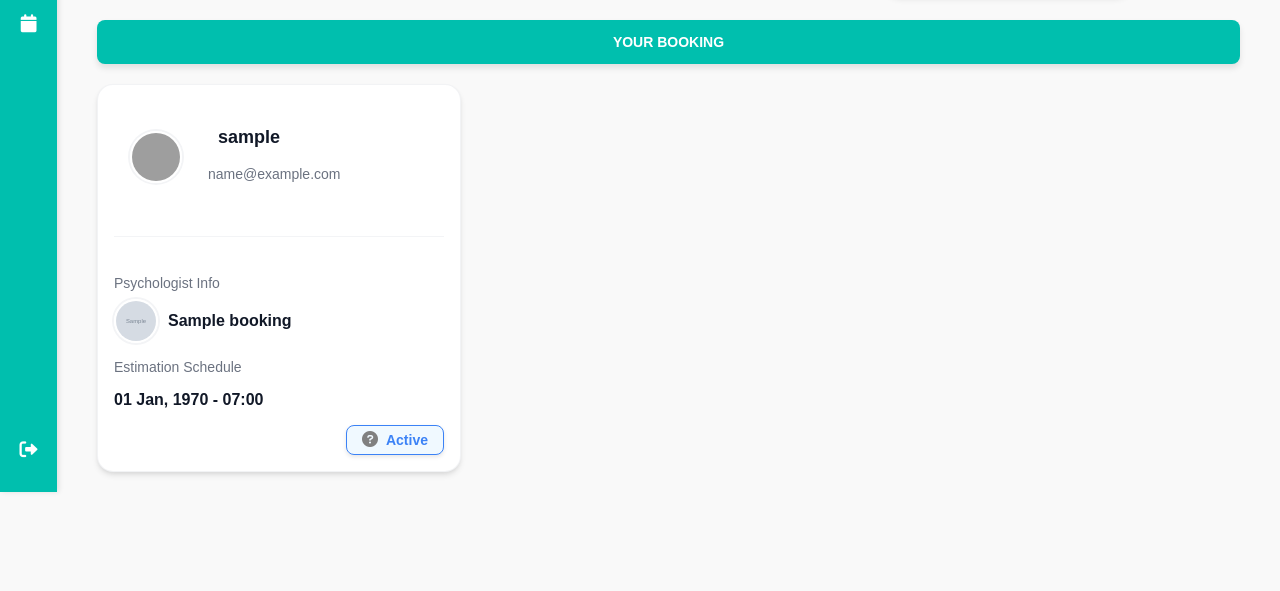
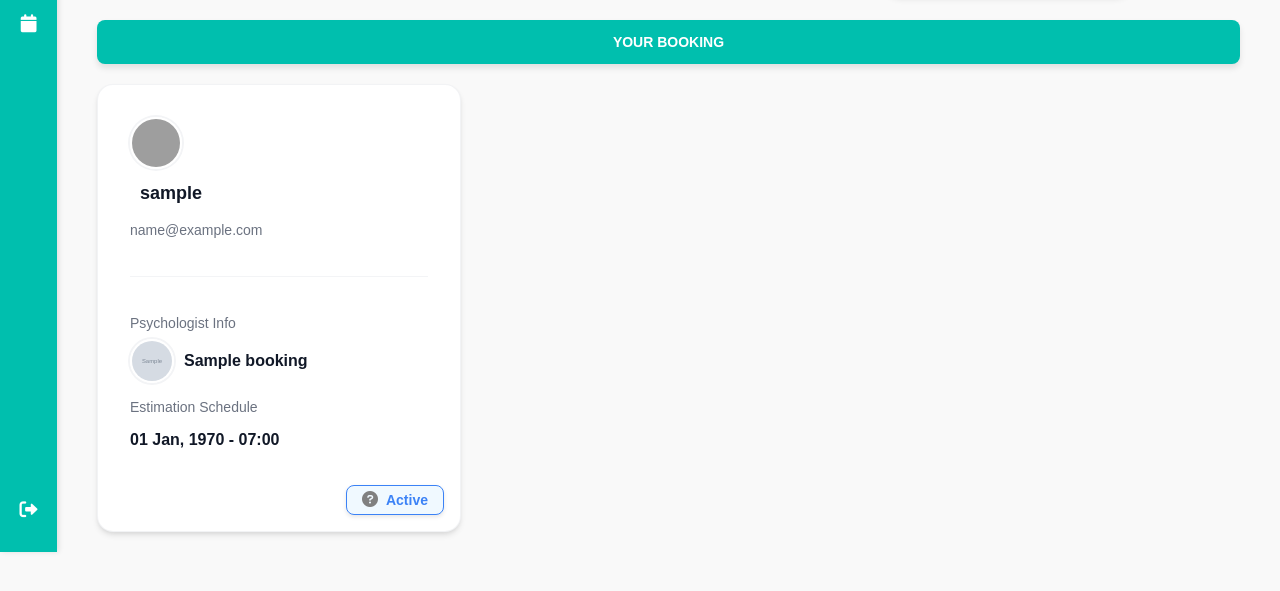
Before and after one commit to absrdprogrammer/mental-health-tracker-web, a CodeIgniter app: the page made by application/views/user/booking.php in a window 1280 px wide. Shown: the part 70-661 px from the top of the page. Run offline with CodeIgniter, Linux system fonts and the light colour scheme; a user stored in the database is signed in; tables that the repository leaves empty hold one stand-in row (values such as "Sample post"); the template is opened without the code that fills it: most values are stand-ins (such as "Sample title", 1, 10 or a date in 2020); grey boxes marked "Sample" are stand-in pictures; data that the repository does not hold is empty; grey boxes are pictures that could not be loaded.

Commit message:
update booking.php, main.css

```diff
--- a/application/views/user/booking.php
+++ b/application/views/user/booking.php
@@ -32,6 +32,7 @@
 
     <!-- Main Content -->
     <div class="main-content">
+      <!-- Header -->
       <!-- Header -->
       <div class="header">
         <div class="header-left">
@@ -81,6 +82,7 @@
                   </button>
                 </div>
               </div>
+
               <div id="moodModal" class="modal">
                 <div class="modal-content">
                   <span class="close" id="closeModal">&times;</span>
@@ -125,16 +127,16 @@
 
       <!-- Patient Cards -->
       <div class="grid grid-cols-3 gap-6 mt-6">
+        <!-- Contoh Data Pasien (Statis) -->
         <?php foreach ($bookings as $booking): ?>
           <?php if ($booking->status != 'canceled'): ?>
             <div class="patient-card">
               <div class="patient-info">
                 <div class="flex items-center">
-                  <img class="profile-image" src="https://flowbite.com/docs/images/people/profile-picture-1.jpg" alt="Patient">
-                  <div class="patient-details ml-4">
+                  <img class="profile-image" src="https://flowbite.com/docs/images/people/profile-picture-1.jpg" alt="Patient" />
+                  <div class="patient-details">
                     <h3 class="patient-name"><?php echo $booking->user_name; ?></h3>
                     <p class="patient-contact"><?php echo $booking->user_email; ?></p>
-                  </div>
                   </div>
                 </div>
                 <div class="doctor-section">
@@ -148,37 +150,41 @@
                     <p class="schedule-time"><?php echo date('d M, Y - H:i', strtotime($booking->booking_date . ' ' . $booking->booking_time)); ?></p>
                   </div>
                 </div>
+              </div>
               <div class="card-proses">
                 <div class="status-card">
                   <span class="status-icon">
                     <?php
+                    // Tentukan ikon berdasarkan status
                     switch ($booking->status) {
                       case 'pending':
-                        echo '<i class="fas fa-clock" style="color: orange;"></i>';
+                        echo '<i class="fas fa-clock" style="color: orange;"></i>'; // Ikon jam untuk pending
                         break;
                       case 'confirmed':
-                        echo '<i class="fas fa-check-circle" style="color: green;"></i>';
+                        echo '<i class="fas fa-check-circle" style="color: green;"></i>'; // Ikon centang untuk confirmed
                         break;
                       case 'canceled':
-                        echo '<i class="fas fa-times-circle" style="color: red;"></i>';
+                        echo '<i class="fas fa-times-circle" style="color: red;"></i>'; // Ikon silang untuk canceled
                         break;
                       case 'finished':
-                        echo '<i class="fas fa-flag-checkered" style="color: blue;"></i>';
+                        echo '<i class="fas fa-flag-checkered" style="color: blue;"></i>'; // Ikon bendera untuk finished
                         break;
                       default:
-                        echo '<i class="fas fa-question-circle" style="color: gray;"></i>';
+                        echo '<i class="fas fa-question-circle" style="color: gray;"></i>'; // Ikon pertanyaan untuk status tidak dikenali
                         break;
                     }
                     ?>
                   </span>
                   <span class="status-label">
-                    <?php echo ucfirst($booking->status); ?>
+                    <?php echo ucfirst($booking->status); ?> <!-- Status dengan huruf pertama kapital -->
                   </span>
                 </div>
               </div>
+
             </div>
           <?php endif; ?>
         <?php endforeach; ?>
+        <!-- Tambahkan lebih banyak kartu pasien di sini -->
       </div>
     </div>
   </div>
--- a/assets/css/main.css
+++ b/assets/css/main.css
@@ -481,17 +481,9 @@ body {
 
   /* Patient Info Section */
   .patient-info {
-	display: flex;
 	padding: 1rem;
-	align-items: center;
-	gap: 1rem;
+
   }
-
-  .flex {
-	display: flex; /* Flexbox container */
-	align-items: center; /* Selaraskan elemen dalam satu baris secara vertikal */
-  }
-
 
   /* Profile Image */
   .profile-image {
@@ -516,8 +508,8 @@ body {
   .patient-details {
 	display: flex;
 	flex-direction: column; /* Menyusun nama dan email secara vertikal */
-	justify-content: center;
-	margin-left: 1rem;
+	flex-grow: 1; /
+
   }
 
   .patient-name {
```
Lines whose indentation alone changed are shown as unchanged.
